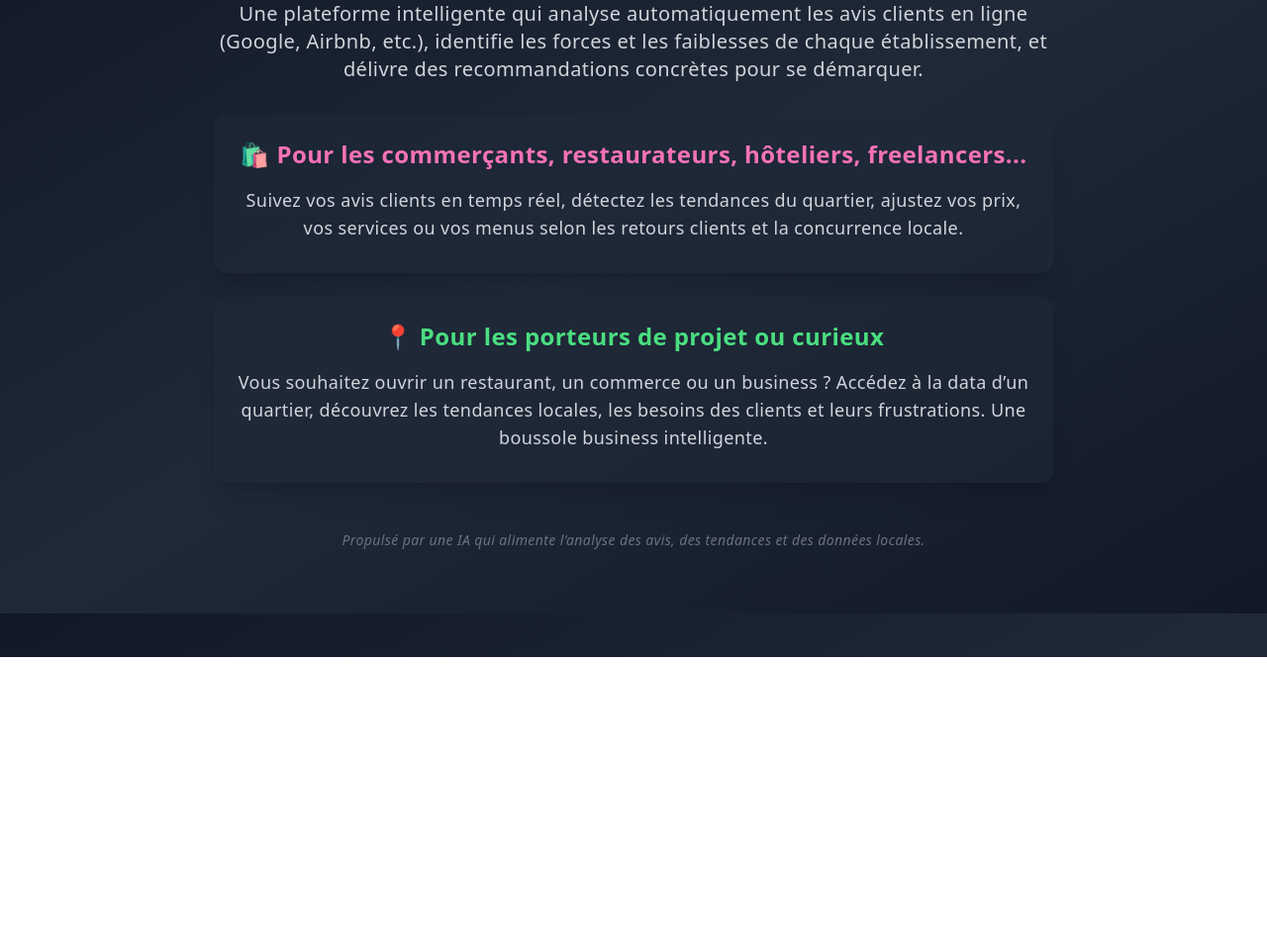
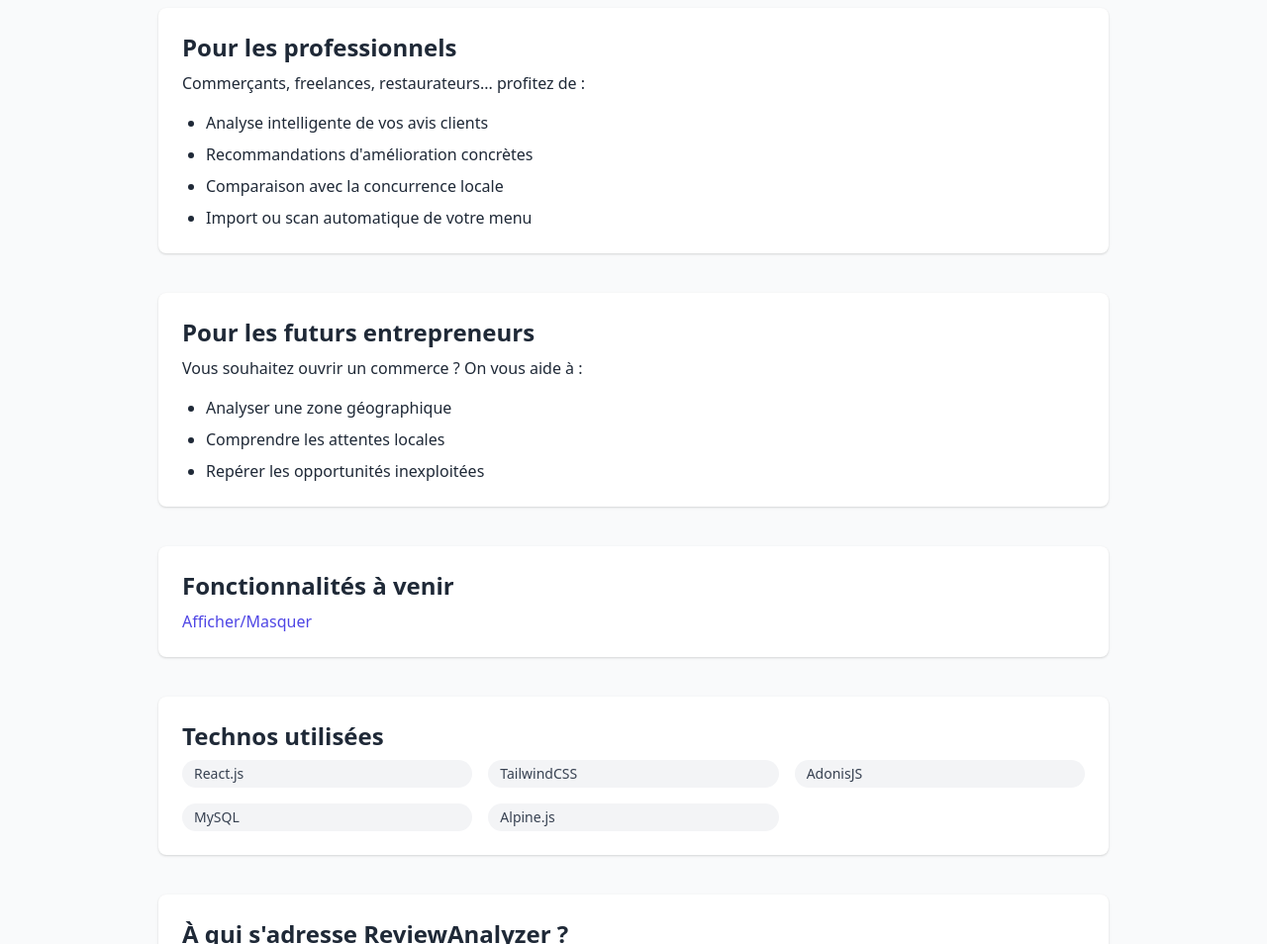
Before and after one commit to aymane28/ReviewAnalyzer-, a plain HTML site: page ReviewAnalyzer.html in a window 1280 px wide. Shown: the part 136-1090 px from the top of the page at 99% size. Before the commit the page ends 800 px from the top, so only its background shows below. Drawn offline with nearby package versions, Linux system fonts and the light colour scheme.

Commit message:
Update ReviewAnalyzer.html

```diff
--- a/ReviewAnalyzer.html
+++ b/ReviewAnalyzer.html
@@ -3,50 +3,84 @@
 <head>
   <meta charset="UTF-8" />
   <meta name="viewport" content="width=device-width, initial-scale=1.0"/>
-  <title>ReviewAnalyzer – Donne du sens aux avis</title>
-  <script src="https://cdn.tailwindcss.com"></script>
-  <script src="https://kit.fontawesome.com/a076d05399.js" crossorigin="anonymous"></script>
+  <title>ReviewAnalyzer</title>
+  <link href="https://cdn.jsdelivr.net/npm/tailwindcss@2.2.19/dist/tailwind.min.css" rel="stylesheet">
+  <script src="https://cdn.jsdelivr.net/npm/alpinejs@3.x.x/dist/cdn.min.js" defer></script>
 </head>
-<body class="bg-gradient-to-br from-gray-900 via-gray-800 to-gray-900 text-white font-sans leading-relaxed tracking-wide">
+<body class="bg-gray-50 text-gray-800">
+  <header class="bg-white shadow">
+    <div class="max-w-7xl mx-auto py-6 px-4 sm:px-6 lg:px-8">
+      <h1 class="text-3xl font-bold text-gray-900">ReviewAnalyzer</h1>
+      <p class="text-sm text-gray-600">Optimise ton activité avec l'intelligence artificielle</p>
+    </div>
+  </header>
 
-  <div class="max-w-4xl mx-auto px-6 py-16 text-center">
-    <h1 class="text-4xl sm:text-5xl font-extrabold text-transparent bg-clip-text bg-gradient-to-r from-yellow-400 via-pink-500 to-purple-600 mb-6">
-      <i class="fas fa-chart-line animate-pulse mr-2"></i>ReviewAnalyzer
-    </h1>
+  <main class="py-10">
+    <div class="max-w-5xl mx-auto px-4 sm:px-6 lg:px-8 space-y-10">
 
-    <p class="text-lg sm:text-xl text-gray-300 mb-8">
-      Une plateforme intelligente qui analyse automatiquement les avis clients en ligne
-      (Google, Airbnb, etc.), identifie les forces et les faiblesses de chaque établissement,
-      et délivre des recommandations concrètes pour se démarquer.
-    </p>
+      <section class="bg-white shadow rounded-lg p-6">
+        <h2 class="text-2xl font-semibold mb-2">Pour les professionnels</h2>
+        <p class="mb-4">Commerçants, freelances, restaurateurs... profitez de :</p>
+        <ul class="list-disc pl-6 space-y-2">
+          <li>Analyse intelligente de vos avis clients</li>
+          <li>Recommandations d'amélioration concrètes</li>
+          <li>Comparaison avec la concurrence locale</li>
+          <li>Import ou scan automatique de votre menu</li>
+        </ul>
+      </section>
 
-    <div class="bg-gray-800/60 rounded-xl p-6 shadow-xl hover:shadow-2xl transition-shadow duration-300">
-      <h2 class="text-2xl font-semibold text-pink-400 mb-4">
-        🛍️ Pour les commerçants, restaurateurs, hôteliers, freelancers...
-      </h2>
-      <p class="text-gray-300 text-base sm:text-lg mb-2">
-        Suivez vos avis clients en temps réel, détectez les tendances du quartier,
-        ajustez vos prix, vos services ou vos menus selon les retours clients et la concurrence locale.
-      </p>
+      <section class="bg-white shadow rounded-lg p-6">
+        <h2 class="text-2xl font-semibold mb-2">Pour les futurs entrepreneurs</h2>
+        <p class="mb-4">Vous souhaitez ouvrir un commerce ? On vous aide à :</p>
+        <ul class="list-disc pl-6 space-y-2">
+          <li>Analyser une zone géographique</li>
+          <li>Comprendre les attentes locales</li>
+          <li>Repérer les opportunités inexploitées</li>
+        </ul>
+      </section>
+
+      <section class="bg-white shadow rounded-lg p-6" x-data="{ open: false }">
+        <h2 class="text-2xl font-semibold mb-2">Fonctionnalités à venir</h2>
+        <button @click="open = !open" class="text-indigo-600 hover:underline">Afficher/Masquer</button>
+        <ul x-show="open" x-transition class="list-disc pl-6 space-y-2 mt-4">
+          <li>Connexion API (Google, Airbnb...)</li>
+          <li>Carte interactive avec géolocalisation</li>
+          <li>Tableau de bord IA et recommandations en temps réel</li>
+          <li>Analyse automatique d’images (menus, flyers...)</li>
+        </ul>
+      </section>
+
+      <section class="bg-white shadow rounded-lg p-6">
+        <h2 class="text-2xl font-semibold mb-2">Technos utilisées</h2>
+        <div class="grid grid-cols-2 sm:grid-cols-3 gap-4">
+          <span class="bg-gray-100 px-3 py-1 rounded-full text-sm text-gray-700">React.js</span>
+          <span class="bg-gray-100 px-3 py-1 rounded-full text-sm text-gray-700">TailwindCSS</span>
+          <span class="bg-gray-100 px-3 py-1 rounded-full text-sm text-gray-700">AdonisJS</span>
+          <span class="bg-gray-100 px-3 py-1 rounded-full text-sm text-gray-700">MySQL</span>
+          <span class="bg-gray-100 px-3 py-1 rounded-full text-sm text-gray-700">Alpine.js</span>
+        </div>
+      </section>
+
+      <section class="bg-white shadow rounded-lg p-6">
+        <h2 class="text-2xl font-semibold mb-2">À qui s'adresse ReviewAnalyzer ?</h2>
+        <ul class="list-disc pl-6 space-y-2">
+          <li>Commerçants (restaurants, boutiques...)</li>
+          <li>Freelances et indépendants</li>
+          <li>Agences et professionnels locaux</li>
+          <li>Porteurs de projet ou particuliers curieux</li>
+        </ul>
+      </section>
+
+      <section class="bg-white shadow rounded-lg p-6 text-center">
+        <h2 class="text-2xl font-bold text-green-600 mb-4">Tout est alimenté par une intelligence artificielle !</h2>
+        <p class="text-gray-700">De l’analyse des avis à la recommandation stratégique, ReviewAnalyzer vous accompagne grâce à la puissance des données.</p>
+      </section>
+
     </div>
+  </main>
 
-    <div class="bg-gray-800/60 rounded-xl p-6 mt-6 shadow-xl hover:shadow-2xl transition-shadow duration-300">
-      <h2 class="text-2xl font-semibold text-green-400 mb-4">
-        📍 Pour les porteurs de projet ou curieux
-      </h2>
-      <p class="text-gray-300 text-base sm:text-lg mb-2">
-        Vous souhaitez ouvrir un restaurant, un commerce ou un business ?
-        Accédez à la data d’un quartier, découvrez les tendances locales, les besoins
-        des clients et leurs frustrations. Une boussole business intelligente.
-      </p>
-    </div>
-
-    <div class="mt-12 text-center">
-      <p class="text-sm text-gray-500 italic">
-        Propulsé par une IA qui alimente l’analyse des avis, des tendances et des données locales.
-      </p>
-    </div>
-  </div>
-
+  <footer class="bg-gray-200 py-6 text-center text-sm text-gray-600">
+    &copy; 2025 ReviewAnalyzer – Tous droits réservés
+  </footer>
 </body>
 </html>
```
